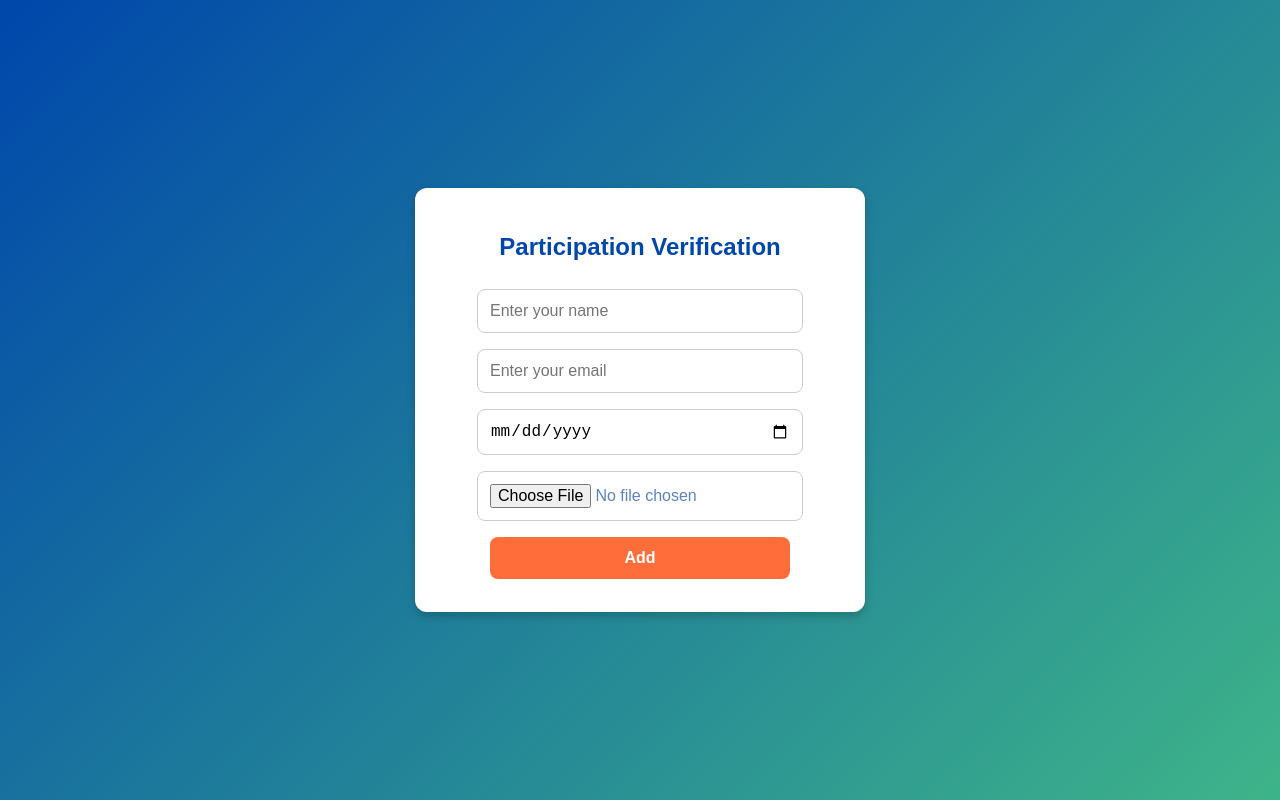
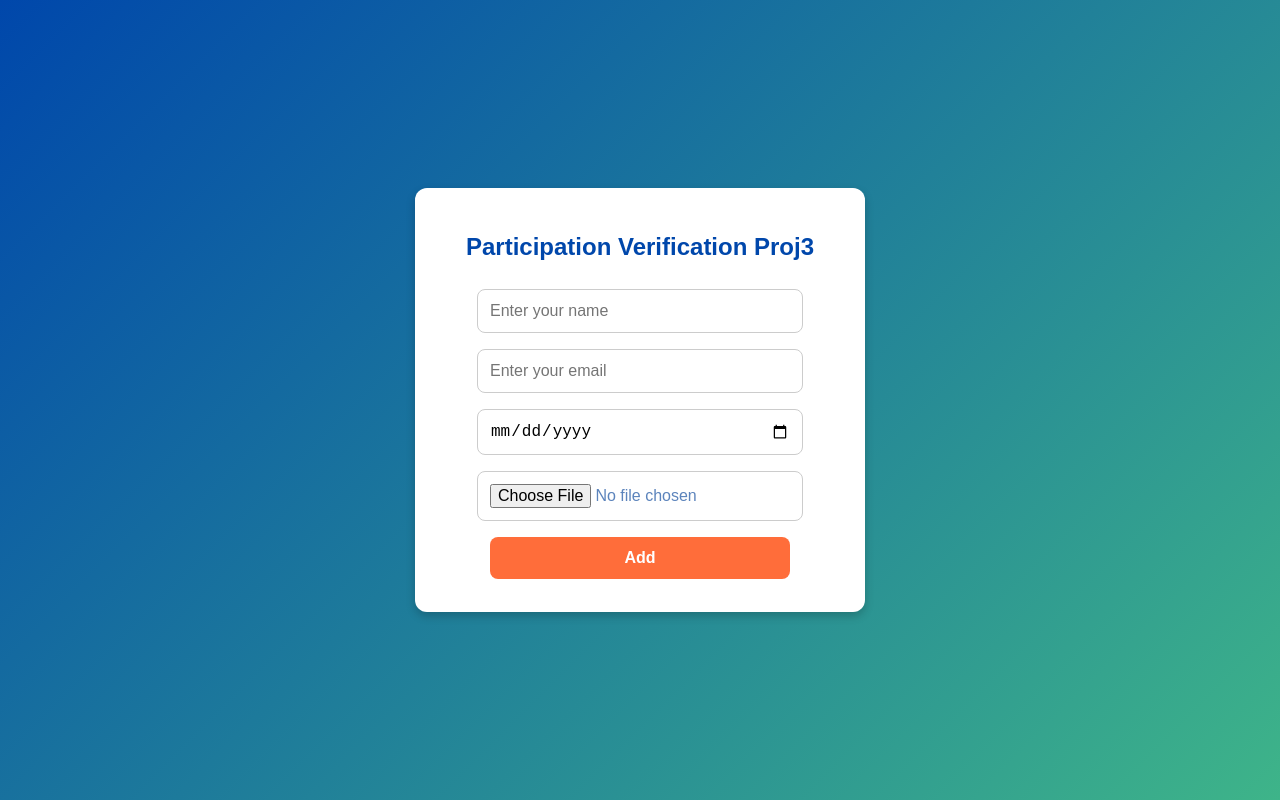
Before and after one commit to GoliHarika/Proj3-cicd, a plain HTML site: page index.html in a window 1280 px wide. Drawn offline with Linux system fonts and the light colour scheme.

Commit message:
update commit

```diff
--- a/index.html
+++ b/index.html
@@ -94,7 +94,7 @@
 
 <body>
     <div class="container">
-        <h2>Participation Verification</h2>
+        <h2>Participation Verification Proj3</h2>
         <input type="text" id="name" placeholder="Enter your name" required>
         <input type="email" id="email" placeholder="Enter your email" required>
         <input type="date" id="date" required>
```
